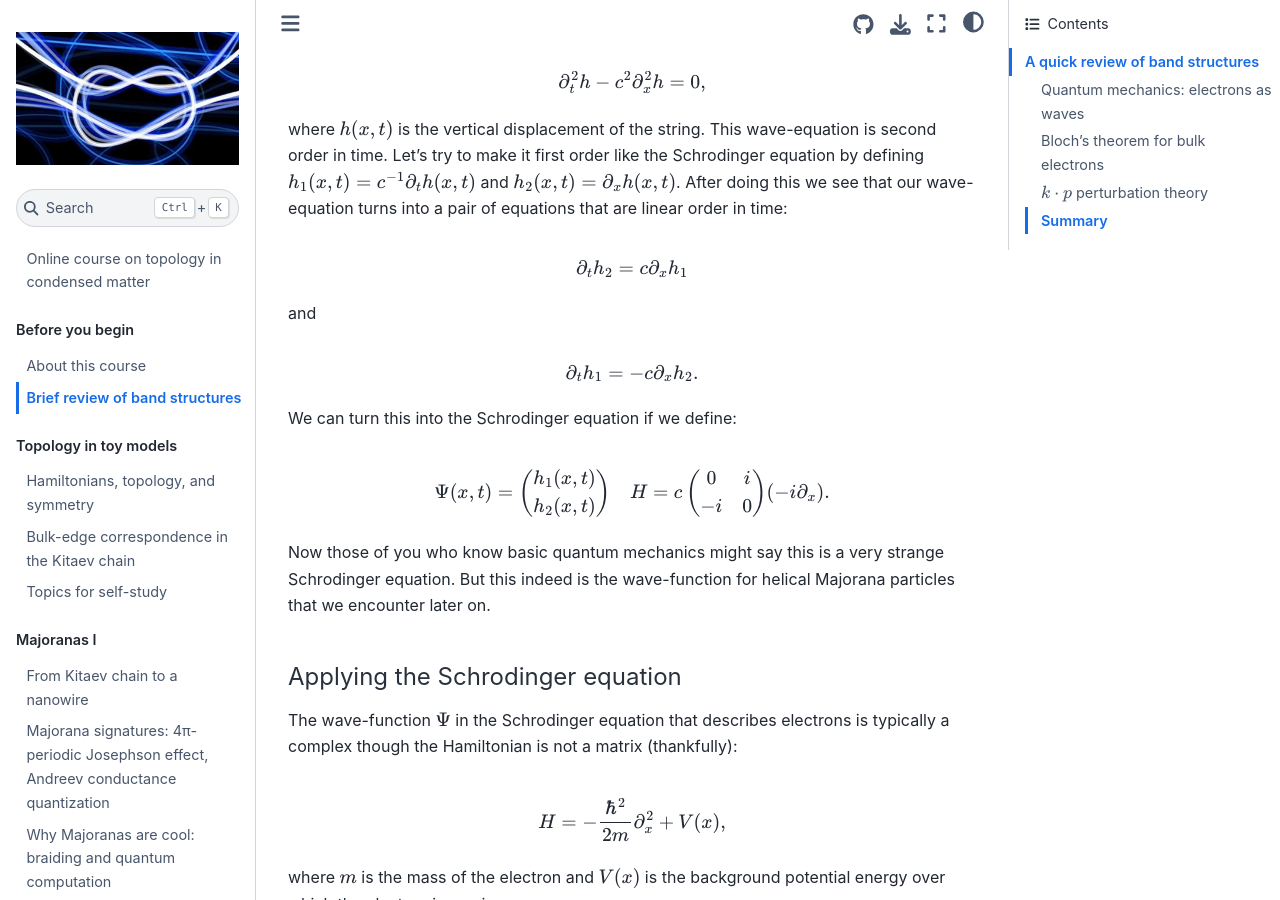
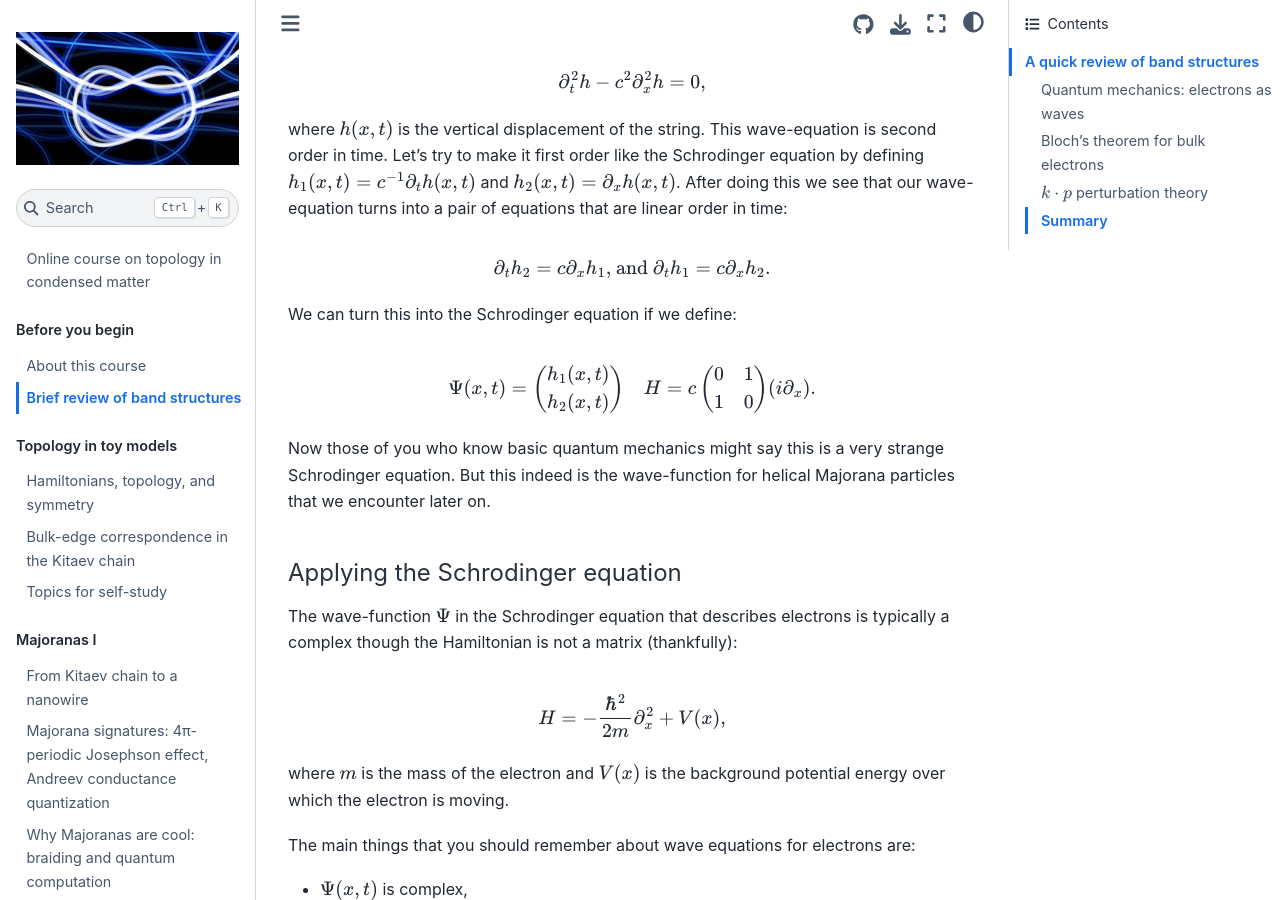
Before and after one commit to topocm/topocm_content, a Jupyter Book: the page built from w0_background/band_structures.md, in a window 1280 px wide and 900 px high, scrolled down 813 px. Built offline with Jupyter Book 1.0.4 settings and Sphinx 7.4.7 and the Sphinx Book theme 1.1.4, drawn with Linux system fonts in a browser that asks for light colours; a script that is not in the unit is left out; comment, search, counter and statistics services are not loaded.

Commit message:
wave eq → Schrödinger typo fixes

```diff
--- a/w0_background/band_structures.md
+++ b/w0_background/band_structures.md
@@ -57,19 +57,13 @@ Let's try to make it first order like the Schrodinger equation by defining $h_1(
 After doing this we see that our wave-equation turns into a pair of equations that are linear order in time:
 
 $$
-\partial_t h_2 = c\partial_x h_1
-$$
-
-and
-
-$$
-\partial_t h_1=-c\partial_x h_2.
+\partial_t h_2 = c\partial_x h_1\textrm{, and }\partial_t h_1=c\partial_x h_2.
 $$
 
 We can turn this into the Schrodinger equation if we define:
 
 $$
-\Psi(x,t)=\left(\begin{array}{c}h_1(x,t)\\h_2(x,t)\end{array}\right)\quad H=c\left(\begin{array}{cc}0& i\\-i & 0\end{array}\right)(-i\partial_x).
+\Psi(x,t)=\left(\begin{array}{c}h_1(x,t)\\h_2(x,t)\end{array}\right)\quad H=c\left(\begin{array}{cc}0& 1\\1 & 0\end{array}\right)(i\partial_x).
 $$
 
 Now those of you who know basic quantum mechanics might say this is a very strange Schrodinger equation.
```
